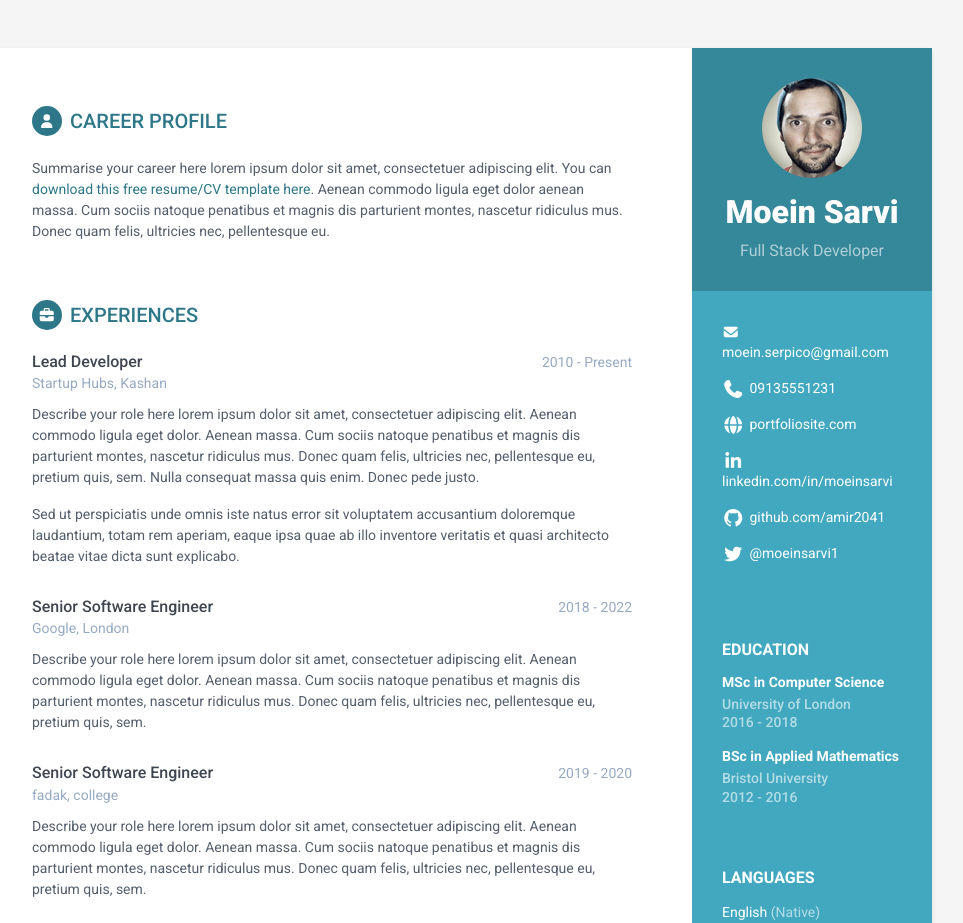
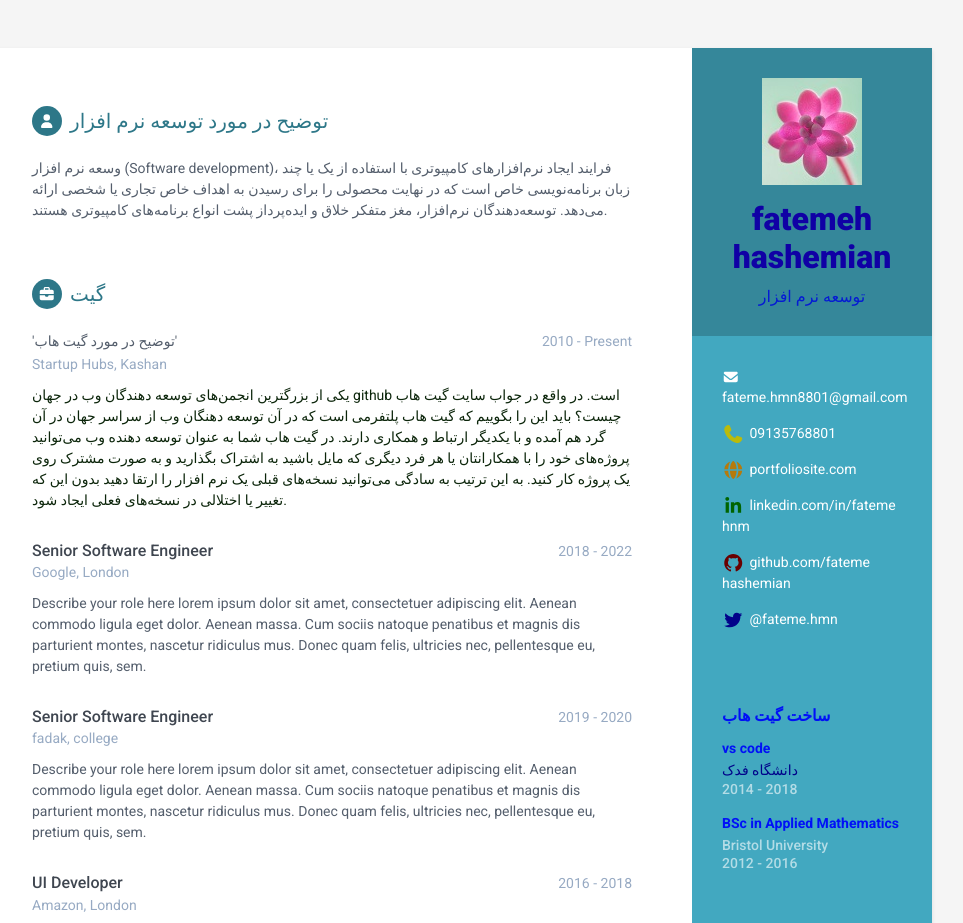
Before and after one commit to fatemehashemian8801/fatemehashemian8801.github.io, a plain HTML site: page fatemehashemiyan.github.io-main/index.html in a window 1280 px wide. Shown: the top 923 px of the page, without its empty margins (188-1151 px from the left). Drawn offline with Linux system fonts and the light colour scheme.

Commit message:
edit inf

```diff
--- a/fatemehashemiyan.github.io-main/index.html
+++ b/fatemehashemiyan.github.io-main/index.html
@@ -24,27 +24,27 @@
     <div class="wrapper mt-lg-5">
         <div class="sidebar-wrapper">
             <div class="profile-container">
-                <img class="profile" src="assets/images/profile.png" alt="" />
-                <h1 class="name">Moein Sarvi</h1>
-                <h3 class="tagline">Full Stack Developer</h3>
+                <img class="profile" src="assets/images/profile.jpg" alt="" />
+                <h1 class="name" style="color: rgb(16, 0, 165);">fatemeh hashemian</h1>
+                <h3 class="tagline" style="color: rgb(5, 26, 212);">توسعه نرم افزار</h3>
             </div><!--//profile-container-->
 
             <div class="contact-container container-block">
                 <ul class="list-unstyled contact-list">
-                    <li class="email"><i class="fa-solid fa-envelope"></i><a href="mailto: moein.serpico@gmail.com">moein.serpico@gmail.com</a></li>
-                    <li class="phone"><i class="fa-solid fa-phone"></i><a href="tel:09135551231">09135551231</a></li>
-                    <li class="website"><i class="fa-solid fa-globe"></i><a href="https://themes.3rdwavemedia.com/bootstrap-templates/resume/orbit-free-resume-cv-bootstrap-theme-for-developers/" target="_blank">portfoliosite.com</a></li>
-                    <li class="linkedin"><i class="fa-brands fa-linkedin-in"></i><a href="#" target="_blank">linkedin.com/in/moeinsarvi</a></li>
-                    <li class="github"><i class="fa-brands fa-github"></i><a href="#" target="_blank">github.com/amir2041</a></li>
-                    <li class="twitter"><i class="fa-brands fa-twitter"></i><a href="https://twitter.com/moeinsarvi1" target="_blank">@moeinsarvi1</a></li>
+                    <li class="email"><i class="fa-solid fa-envelope"></i><a href="mailto: moein.serpico@gmail.com">fateme.hmn8801@gmail.com</a></li>
+                    <li class="phone"><i class="fa-solid fa-phone" style="color: rgb(187, 187, 11);"></i><a href="tel:09135768801">09135768801</a></li>
+                    <li class="website"><i class="fa-solid fa-globe" style="color: rgb(182, 122, 11);"></i><a href="https://themes.3rdwavemedia.com/bootstrap-templates/resume/orbit-free-resume-cv-bootstrap-theme-for-developers/" target="_blank">portfoliosite.com</a></li>
+                    <li class="linkedin"><i class="fa-brands fa-linkedin-in" style="color: darkgreen;"></i><a href="#" target="_blank">linkedin.com/in/fateme hnm</a></li>
+                    <li class="github"><i class="fa-brands fa-github" style="color: rgb(105, 0, 0);"></i><a href="#" target="_blank">github.com/fateme hashemian</a></li>
+                    <li class="twitter"><i class="fa-brands fa-twitter" style="color: rgb(2, 2, 138);"></i><a href="https://twitter.com/fateme.hmn" target="_blank">@fateme.hmn</a></li>
                 </ul>
             </div><!--//contact-container-->
-            <div class="education-container container-block">
-                <h2 class="container-block-title">Education</h2>
+            <div class="education-container container-block" style="color: rgb(0, 16, 247);">
+                <h2 class="container-block-title">ساخت گیت هاب</h2>
                 <div class="item">
-                    <h4 class="degree">MSc in Computer Science</h4>
-                    <h5 class="meta">University of London</h5>
-	                    <div class="time">2016 - 2018</div>
+                    <h4 class="degree">vs code</h4>
+                    <h5 class="meta" style="color: rgb(0, 2, 138);">دانشگاه فدک</h5>
+	                    <div class="time">2014 - 2018</div>
                 </div><!--//item-->
                 <div class="item">
                     <h4 class="degree">BSc in Applied Mathematics</h4>
@@ -76,26 +76,26 @@
         <div class="main-wrapper">
 
             <section class="section summary-section">
-                <h2 class="section-title"><span class="icon-holder"><i class="fa-solid fa-user"></i></span>Career Profile</h2>
+                <h2 class="section-title"><span class="icon-holder"><i class="fa-solid fa-user"></i></span>توضیح در مورد توسعه نرم افزار </h2>
                 <div class="summary">
-                    <p>Summarise your career here lorem ipsum dolor sit amet, consectetuer adipiscing elit. You can <a href="https://themes.3rdwavemedia.com/bootstrap-templates/resume/orbit-free-resume-cv-bootstrap-theme-for-developers/" target="_blank">download this free resume/CV template here</a>. Aenean commodo ligula eget dolor aenean massa. Cum sociis natoque penatibus et magnis dis parturient montes, nascetur ridiculus mus. Donec quam felis, ultricies nec, pellentesque eu.</p>
+                    <p>وسعه نرم افزار (Software development)، فرایند ایجاد نرم‌افزار‌های کامپیوتری با استفاده از یک یا چند زبان برنامه‌نویسی خاص است که در نهایت محصولی را برای رسیدن به اهداف خاص تجاری یا شخصی ارائه می‌دهد. توسعه‌دهندگان نرم‌افزار، مغز متفکر خلاق و ایده‌پرداز پشت انواع برنامه‌های کامپیوتری هستند.</p>
                 </div><!--//summary-->
             </section><!--//section-->
 
             <section class="section experiences-section">
-                <h2 class="section-title"><span class="icon-holder"><i class="fa-solid fa-briefcase"></i></span>Experiences</h2>
+                <h2 class="section-title"><span class="icon-holder"><i class="fa-solid fa-briefcase"></i></span>گیت</h2>
 
                 <div class="item">
                     <div class="meta">
-                        <div class="upper-row">
-                            <h3 class="job-title">Lead Developer</h3>
+                        <div class="upper-row" style="color:rgb(34, 105, 20)>
+                            <h3 class="job-title">'توضیح در مورد گیت هاب'</h3>
                             <div class="time">2010 - Present</div>
                         </div><!--//upper-row-->
                         <div class="company">Startup Hubs, Kashan</div>
                     </div><!--//meta-->
-                    <div class="details">
-                        <p>Describe your role here lorem ipsum dolor sit amet, consectetuer adipiscing elit. Aenean commodo ligula eget dolor. Aenean massa. Cum sociis natoque penatibus et magnis dis parturient montes, nascetur ridiculus mus. Donec quam felis, ultricies nec, pellentesque eu, pretium quis, sem. Nulla consequat massa quis enim. Donec pede justo.</p>
-                        <p>Sed ut perspiciatis unde omnis iste natus error sit voluptatem accusantium doloremque laudantium, totam rem aperiam, eaque ipsa quae ab illo inventore veritatis et quasi architecto beatae vitae dicta sunt explicabo. </p>
+                    <div class="details" style="color:rgb(11, 37, 10)">
+                        <p>یکی از بزرگترین انجمن‌های توسعه دهندگان وب در جهان github است. در واقع در جواب سایت گیت هاب چیست؟ باید این را بگوییم که گیت هاب پلتفرمی است که در آن توسعه دهنگان وب از سراسر جهان در آن گرد هم آمده و با یکدیگر ارتباط و همکاری دارند. در گیت هاب شما به عنوان توسعه دهنده وب می‌توانید پروژه‌های خود را با همکارانتان یا هر فرد دیگری که مایل باشید به اشتراک بگذارید و به صورت مشترک روی یک پروژه کار کنید. به این ترتیب به سادگی می‌توانید نسخه‌های قبلی یک نرم افزار را ارتقا دهید بدون این که تغییر یا اختلالی در نسخه‌های فعلی ایجاد شود.</p>
+
                     </div><!--//details-->
                 </div><!--//item-->
 
```
Also changed, not shown: fatemehashemiyan.github.io-main/assets/images/profile.jpg (added), fatemehashemiyan.github.io-main/assets/images/profile.png (deleted).
